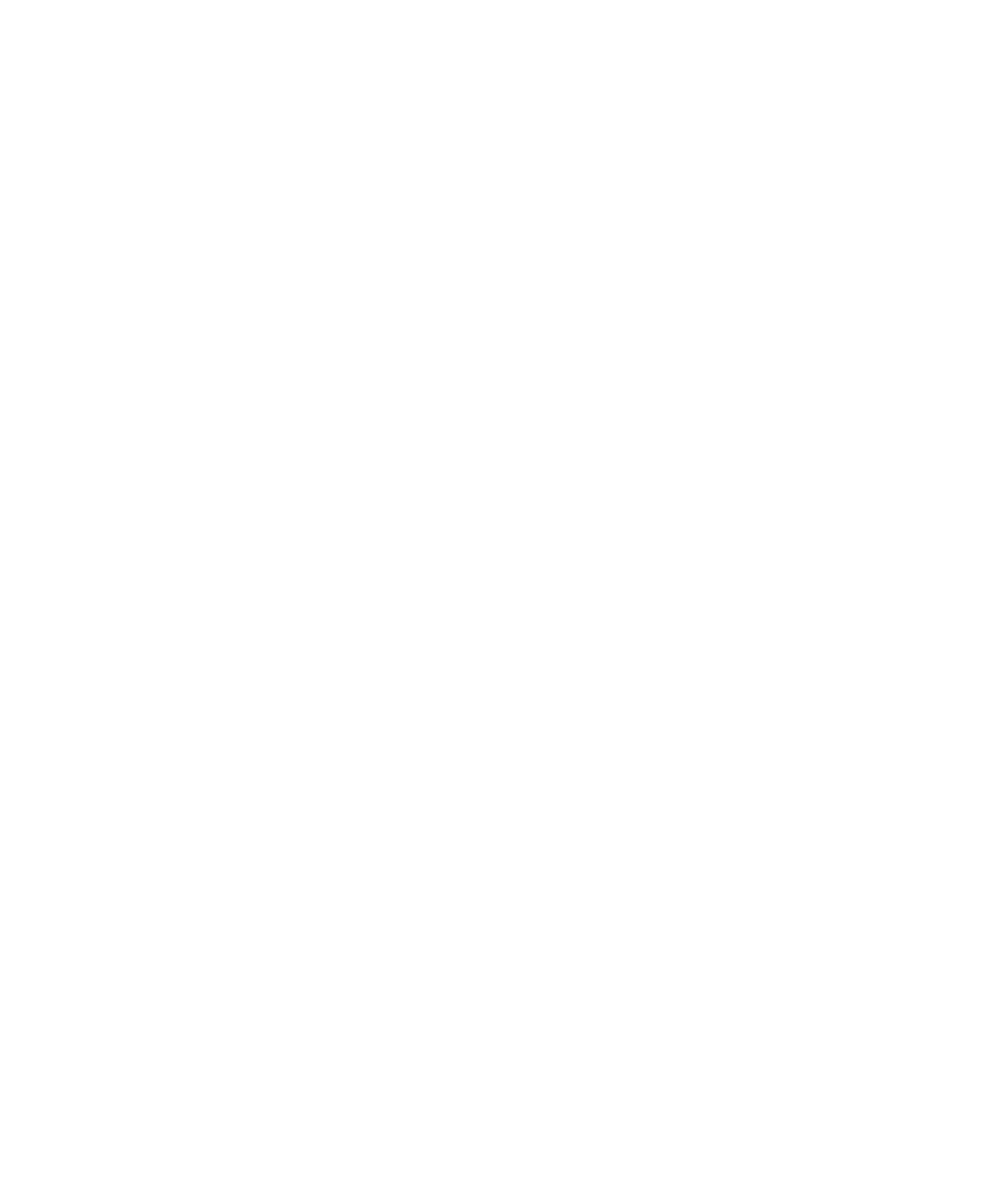
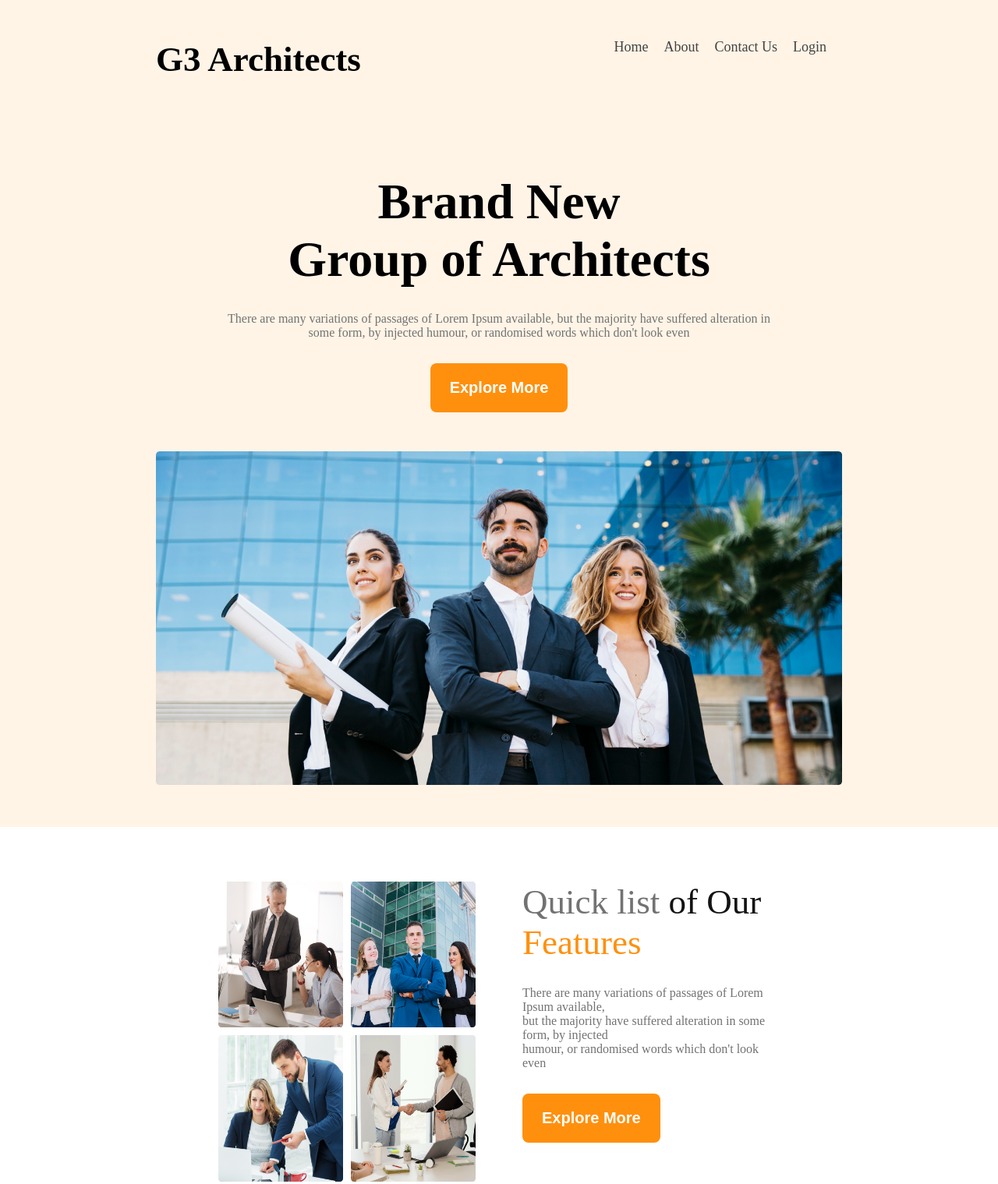
Before and after one commit to Siamalnahid/assainment-two, a plain HTML site: page index.html in a window 1280 px wide. Shown: the whole page at 78% size. Before the commit the page ends 800 px from the top, so only its background shows below. Drawn offline with Linux system fonts and the light colour scheme.

Commit message:
feature section done

```diff
--- a/index.html
+++ b/index.html
@@ -1,5 +1,6 @@
 <!DOCTYPE html>
 <html lang="en">
+
 <head>
     <meta charset="UTF-8">
     <meta http-equiv="X-UA-Compatible" content="IE=edge">
@@ -7,7 +8,59 @@
     <title>G3 Architects</title>
     <link rel="stylesheet" href="style.css">
 </head>
+
 <body>
+    <!-- nav-start -->
+    <header class="container">
+        <nav>
+            <div class="nav-container">
+                <div class="nav-header">
+                    <h2>G3 Architects</h2>
+                </div>
+                <div class="nav-container-two">
+                    <ul class="nav-item">
+                        <li><a href="">Home</a></li>
+                        <li><a href="">About</a></li>
+                        <li><a href="">Contact Us</a></li>
+                        <li><a href="">Login</a></li>
+                    </ul>
+                </div>
+            </div>
+        </nav>
+        <!-- nav-end -->
+        <div class="header-banner-part">
+            <div class="banner-header">
+                <h1>Brand New <br>Group of Architects </h1>
+                <p>There are many variations of passages of Lorem Ipsum available, but the majority have suffered
+                    alteration in <br> some form, by injected humour, or randomised words which don't look even</p>
 
+            </div>
+            <div>
+                <button class="prymary-btn">Explore More</button>
+            </div>
+        </div>
+        <div class="banner-img">
+            <img src="images/banner.png" alt="">
+        </div>
+    </header>
+    <main>
+        <section class="feature-section">
+            <div class="features">
+                <div class="img-container">
+                    <img src="images/team1.png" alt="">
+                    <img src="images/team2.png" alt="">
+                    <img src="images/team3.png" alt="">
+                    <img src="images/team4.png" alt="">
+                </div>
+                <div class="feature-text">
+                    <h2 class="furure-banner"><span class="quick-list"> Quick list</span> <span class="of-our"> of Our </span> <br> <span class="featur"> Features </span></h2>
+
+                    <p class="future-sub-banner">There are many variations of passages of Lorem Ipsum available, <br> but the majority have suffered alteration in some form, by injected <br> humour, or randomised words which don't look even</p>
+                    <button class="prymary-btn">Explore More</button>
+                </div>
+            </div>
+        </section>
+    </main>
 </body>
+
 </html>
--- a/style.css
+++ b/style.css
@@ -0,0 +1,121 @@
+/* header-styles */
+* {
+    margin: 0;
+    padding: 0;
+}
+
+img {
+    height: 100%;
+    width: 100%;
+}
+
+.nav-header h2 {
+    font-weight: 700;
+    font-size: 45px;
+}
+
+.container {
+    background: rgba(255, 144, 14, 0.1);
+    padding: 50px 200px;
+}
+
+.nav-container {
+    display: flex;
+    justify-content: space-between;
+}
+
+.nav-item {
+    display: flex;
+    list-style: none;
+
+
+}
+
+.nav-item a {
+    text-decoration: none;
+    font-weight: 500;
+    font-size: 18px;
+    color: #424242;
+}
+
+.nav-item li {
+    margin-right: 20px;
+
+}
+
+.header-banner-part {
+    text-align: center;
+}
+
+.banner-header {
+    margin-top: 120px;
+}
+
+.banner-header h1 {
+    font-weight: 700;
+    font-size: 64px;
+}
+
+.banner-header p {
+    font-weight: 400;
+    font-size: 16px;
+    color: #727272;
+    margin-top: 30px;
+
+}
+
+.prymary-btn {
+    padding: 20px 25px;
+    background: #FF900E;
+    border-radius: 8px;
+    font-weight: 600;
+    font-size: 20px;
+    color: #FFFFFF;
+    border: none;
+    margin-top: 30px;
+    margin-bottom: 50px;
+}
+
+/* Features section style */
+.feature-section {
+    margin: 70px 280px;
+}
+
+.features {
+    display: grid;
+    grid-template-columns: repeat(2, 1fr);
+    gap: 60px;
+}
+
+.img-container {
+    display: grid;
+    grid-template-columns: repeat(2, 1fr);
+    gap: 10px;
+}
+
+.feature-text {
+    margin: auto;
+}
+
+.furure-banner {
+    font-weight: 500;
+    font-size: 45px;
+    margin-bottom: 30px;
+}
+
+.quick-list {
+    color: #727272;
+}
+
+.of-our {
+    color: #131313;
+}
+
+.featur {
+    color: #FF900E;
+}
+.future-sub-banner{
+    font-weight: 400;
+font-size: 16px;
+color: #727272;
+}
```
